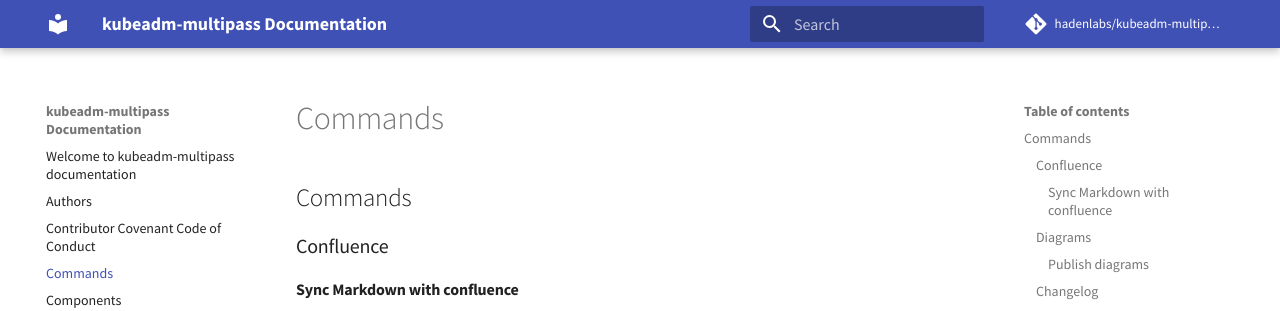
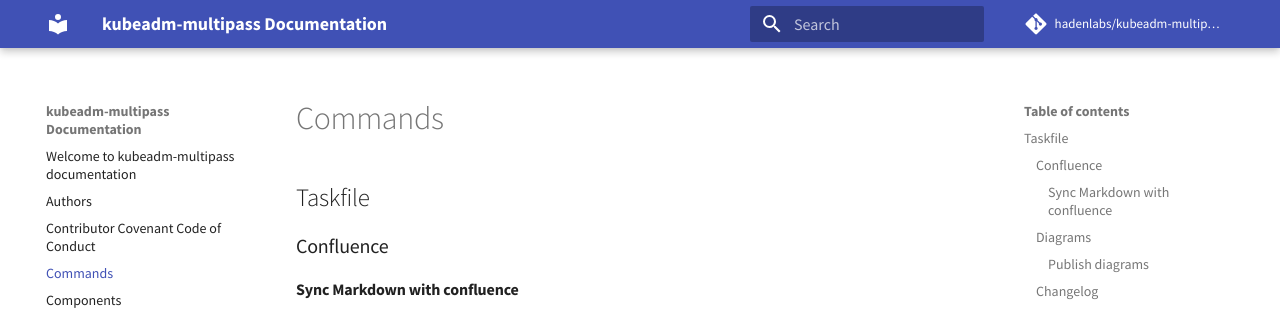
Before and after one commit to hadenlabs/kubeadm-multipass, an MkDocs documentation site: the page built from docs/commands.md, in a window 1280 px wide and 1286 px high. Shown: the top 311 px of the window. Built offline with MkDocs 1.6.1 and Material for MkDocs 9.7.7, drawn with Linux system fonts in a browser that asks for light colours; comment, search, counter and statistics services are not loaded.

Commit message:
docs: implement commands task file (#3)

```diff
--- a/docs/commands.md
+++ b/docs/commands.md
@@ -8,7 +8,9 @@
 <!-- Include: disclaimer.md -->
 <!-- Include: ac:toc -->
 
-## Commands
+# Commands
+
+## Taskfile
 
 ### Confluence
 
```
Also changed, not shown: docs/contribute/git-flow.md (+1 -1 lines), 1 other file.
